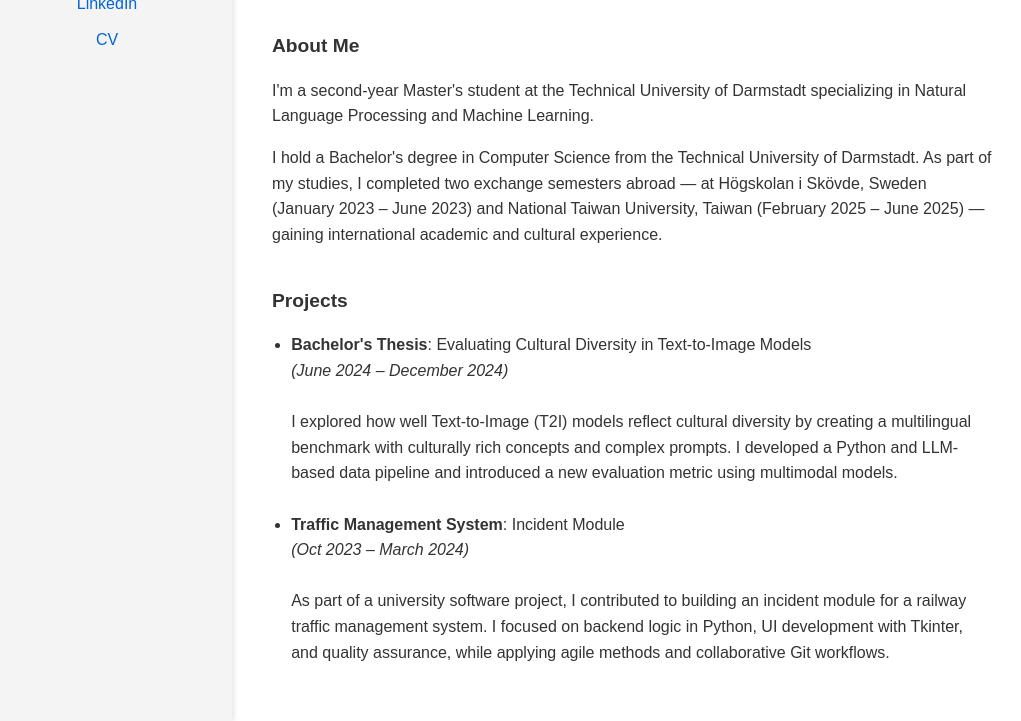
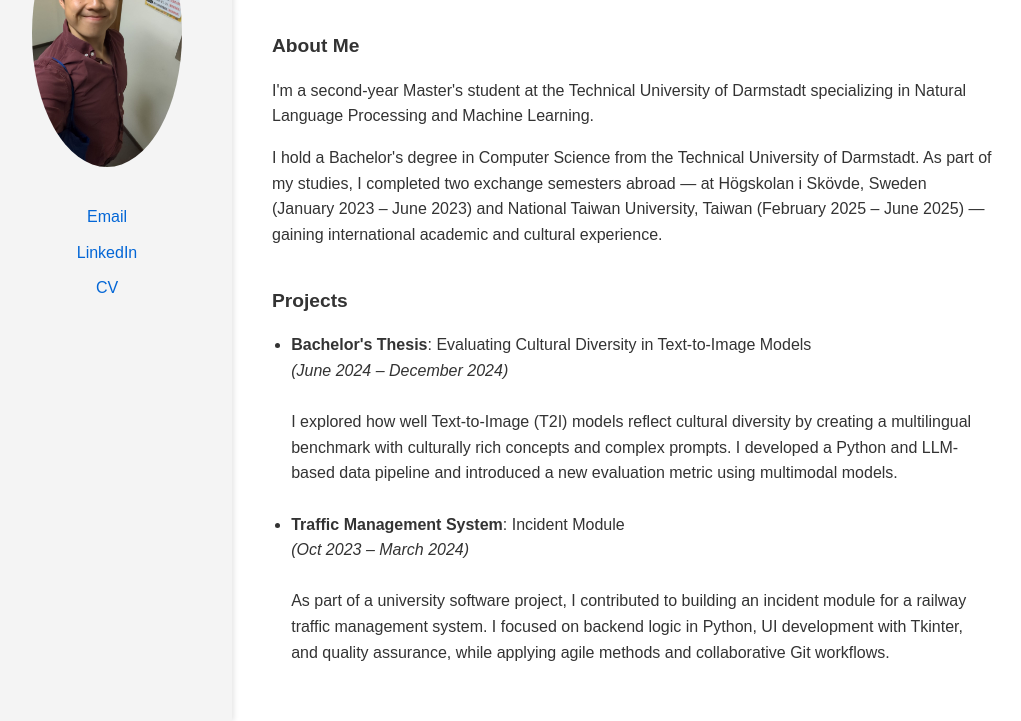
Before and after one commit to SumoPikmin/my_website, a plain HTML site: page index.html in a window 1280 px wide. Shown: the part 120-841 px from the top of the page, without its empty margins (18-1039 px from the left). Drawn offline with Linux system fonts and the light colour scheme.

Commit message:
add picture

```diff
--- a/index.html
+++ b/index.html
@@ -68,7 +68,7 @@
 
   <!-- Sidebar with Image and Social Links -->
   <div class="sidebar">
-    <img src="images/profile.jpg" alt="Kai Li" />
+    <img src="images/profile.jpeg" alt="Kai Li" />
     <a href="mailto:kaili.2001@hotmail.de">Email</a>
     <!-- <a href="https://github.com/SumoPikmin" target="_blank">GitHub</a> -->
     <a href="https://www.linkedin.com/in/kai-li-cs/" target="_blank">LinkedIn</a>
```
Also changed, not shown: images/profile.jpeg (renamed from images/profile.jpg.jpeg), images/profile1.jpeg (renamed from images/profile1.jpg.jpeg).
